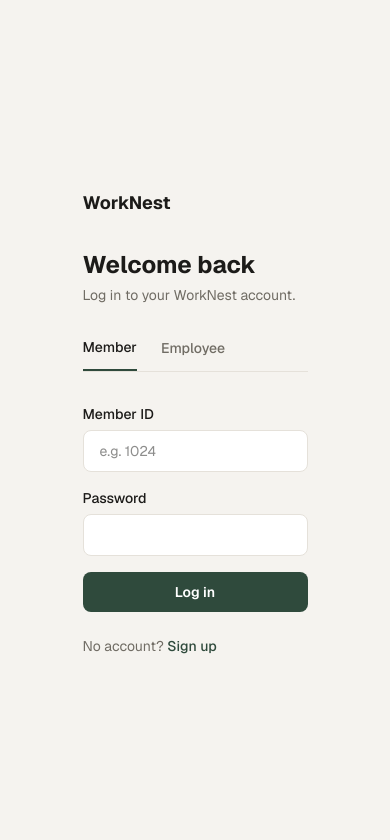
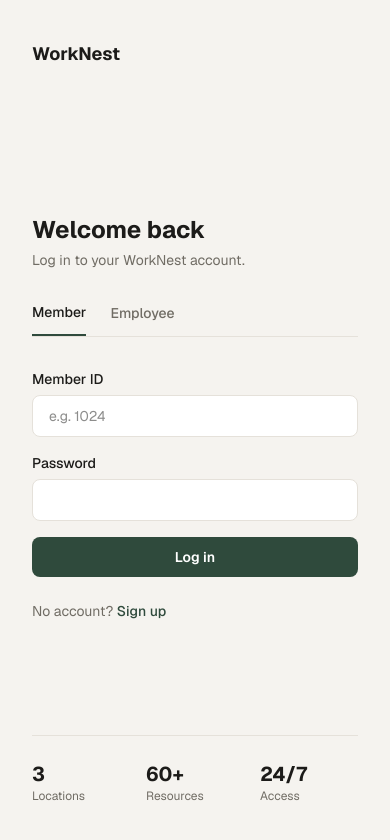
Before and after one commit to killersufi87/worknest, a Next.js app: page /login in a window 390 px wide. Shown: the top 840 px of the page. Built offline with nearby package versions, Linux system fonts and the light colour scheme.

Commit message:
fix: fill empty space on login/signup with stats and feature highlights

```diff
--- a/src/app/login/page.tsx
+++ b/src/app/login/page.tsx
@@ -11,22 +11,41 @@ export default function LoginPage() {
           className="h-full w-full object-cover"
         />
         <div className="absolute inset-0 bg-gradient-to-t from-black/70 via-black/10 to-transparent" />
+        <div className="absolute left-10 top-10 text-lg font-bold text-white">WorkNest</div>
         <div className="absolute bottom-10 left-10 right-10 text-white">
           <p className="text-2xl font-semibold leading-snug">
             &ldquo;A better place to get work done.&rdquo;
           </p>
           <p className="mt-2 text-sm text-white/70">— The WorkNest Way</p>
         </div>
-        <div className="absolute left-10 top-10 text-lg font-bold text-white">WorkNest</div>
       </div>
 
-      {/* Right: form panel */}
-      <div className="flex flex-1 items-center justify-center bg-background px-8">
-        <div>
-          <div className="mb-8 lg:hidden text-lg font-bold text-foreground">WorkNest</div>
-          <h1 className="mb-1 text-2xl font-bold text-foreground">Welcome back</h1>
-          <p className="mb-8 text-sm text-muted">Log in to your WorkNest account.</p>
-          <LoginForms />
+      {/* Right: form panel, now filled top to bottom */}
+      <div className="flex flex-1 flex-col justify-between bg-background px-8 py-10 lg:px-16">
+        <div className="mb-8 lg:hidden text-lg font-bold text-foreground">WorkNest</div>
+
+        <div className="flex flex-1 items-center justify-center">
+          <div className="w-full max-w-sm">
+            <h1 className="mb-1 text-2xl font-bold text-foreground">Welcome back</h1>
+            <p className="mb-8 text-sm text-muted">Log in to your WorkNest account.</p>
+            <LoginForms />
+          </div>
+        </div>
+
+        {/* Highlight strip, fills the bottom instead of leaving it empty */}
+        <div className="mx-auto grid w-full max-w-sm grid-cols-3 gap-4 border-t border-border pt-6">
+          <div>
+            <p className="text-xl font-bold text-foreground">3</p>
+            <p className="text-xs text-muted">Locations</p>
+          </div>
+          <div>
+            <p className="text-xl font-bold text-foreground">60+</p>
+            <p className="text-xs text-muted">Resources</p>
+          </div>
+          <div>
+            <p className="text-xl font-bold text-foreground">24/7</p>
+            <p className="text-xs text-muted">Access</p>
+          </div>
         </div>
       </div>
     </div>
--- a/src/app/signup/page.tsx
+++ b/src/app/signup/page.tsx
@@ -11,20 +11,39 @@ export default async function SignupPage() {
 
   return (
     <div className="flex min-h-screen">
-      <div className="relative hidden w-[45%] lg:block">
+      <div className="relative hidden w-[45%] lg:flex lg:flex-col lg:justify-between">
         <img
           src="https://images.unsplash.com/photo-1700163080760-12c275d3fe36?w=1200&q=80&auto=format&fit=crop"
           alt="A bright coworking lounge with plants"
-          className="h-full w-full object-cover"
+          className="absolute inset-0 h-full w-full object-cover"
         />
-        <div className="absolute inset-0 bg-gradient-to-t from-black/70 via-black/10 to-transparent" />
-        <div className="absolute bottom-10 left-10 right-10 text-white">
-          <p className="text-2xl font-semibold leading-snug">
+        <div className="absolute inset-0 bg-gradient-to-t from-black/75 via-black/20 to-black/10" />
+
+        <div className="relative z-10 p-10 text-lg font-bold text-white">WorkNest</div>
+
+        {/* Feature highlights fill the middle of the photo panel */}
+        <div className="relative z-10 space-y-5 px-10">
+          {[
+            ["Book in seconds", "Live availability across every floor."],
+            ["Flexible plans", "Hot desks, dedicated desks, and private cabins."],
+            ["3 Bangalore locations", "Koramangala, Indiranagar, and HSR."],
+          ].map(([title, sub]) => (
+            <div key={title} className="flex items-start gap-3 text-white">
+              <span className="mt-1 flex h-5 w-5 shrink-0 items-center justify-center rounded-full bg-white/20 text-xs">✓</span>
+              <div>
+                <p className="font-medium">{title}</p>
+                <p className="text-sm text-white/60">{sub}</p>
+              </div>
+            </div>
+          ))}
+        </div>
+
+        <div className="relative z-10 p-10 text-white">
+          <p className="text-xl font-semibold leading-snug">
             &ldquo;Flexible spaces for focused people.&rdquo;
           </p>
           <p className="mt-2 text-sm text-white/70">— WorkNest</p>
         </div>
-        <div className="absolute left-10 top-10 text-lg font-bold text-white">WorkNest</div>
       </div>
 
       <div className="flex flex-1 items-center justify-center bg-background px-8 py-12">
```
